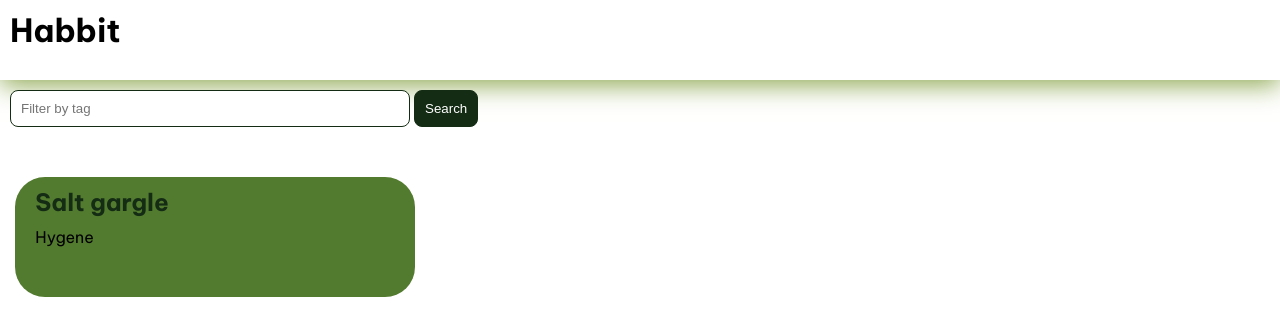
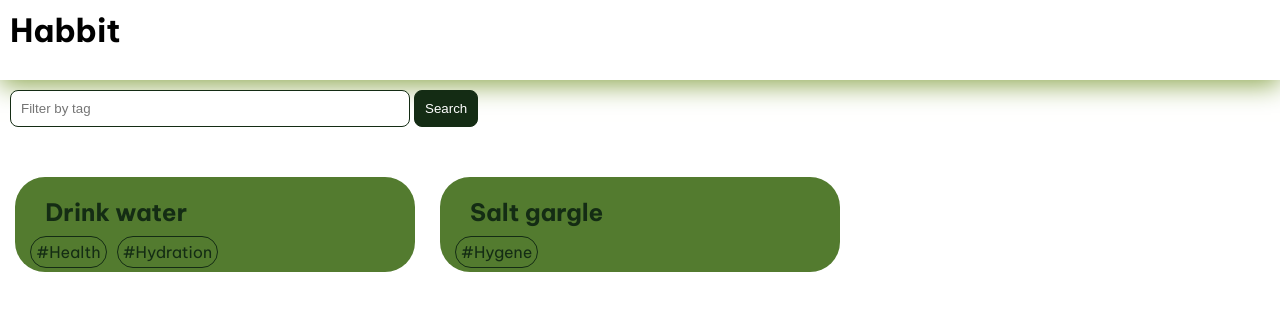
Before and after one commit to kandriam/habbit-prototype, an Angular app: page / in a window 1280 px wide. Shown: the top 336 px of the page. Built offline with nearby package versions, Linux system fonts and the light colour scheme.

Commit message:
Display and for

```diff
--- a/src/app/habit/habit.css
+++ b/src/app/habit/habit.css
@@ -1,19 +1,27 @@
 .habit-display {
   background: var(--accent-color);
   border-radius: 30px;
-  padding-bottom: 30px;
+  padding: 10px;
 }
 .habit-display-heading {
   color: var(--primary-color);
   padding: 10px 20px 0 20px;
+  padding-bottom: 15px;
 }
 
+.habit-display-tags::before {
+    content: "#";
+}
 .habit-display-tags {
-  padding: 10px 20px 20px 20px;
+  padding: 5px 5px 5px 5px;
+  margin: 5px;
+  border: 1px solid;
+  border-radius: 30px;
+
 }
 
 section.habit-display a {
-  padding-left: 20px;
+  padding-left: 5px;
   text-decoration: none;
   color: var(--primary-color);
 }
--- a/src/app/habit/habit.ts
+++ b/src/app/habit/habit.ts
@@ -8,7 +8,9 @@ import { HabitInfo } from '../habit';
   template: `
     <section class="habit-display">
       <h2 class="habit-display-heading">{{ habit().name }}</h2>
-      <p class="habit-display-tags">{{ habit().tags }}</p>
+      @for(tag of habit().tags; track $index) {
+        <a class="habit-display-tags" href="#">{{ tag }}</a>
+      }
     </section>
   `,
   styleUrls: ['./habit.css'],
--- a/src/app/home/home.ts
+++ b/src/app/home/home.ts
@@ -13,17 +13,25 @@ import { Habit } from '../habit/habit';
       </form>
     </section>
     <section class="results">
-      <app-habit [habit]="habit"></app-habit>
+      @for(habit of habitList; track $index) {
+        <app-habit [habit]="habit"></app-habit>
+      }
     </section>
   `,
   styleUrls: ['./home.css'],
 })
 export class Home {
   readonly baseUrl = 'https://angular.dev/assets/images/tutorials/common';
-
-  habit: HabitInfo = {
-    id: 9999,
-    name: 'Salt gargle',
-    tags: ['Hygene'],
-  };
+  habitList: HabitInfo[] = [
+    {
+      id: 1,
+      name: 'Drink water',
+      tags: ['Health', 'Hydration'],
+    },
+    {
+      id: 2,
+      name: 'Salt gargle',
+      tags: ['Hygene'],
+    },
+  ];
 }
```
